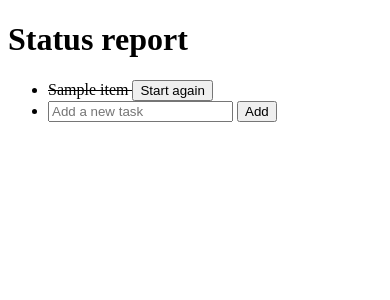
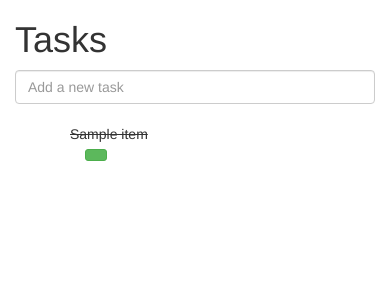
Before and after one commit to gtklocker/django-todo, a Django app: template todo/templates/index.html in a window 390 px wide. Shown: the top 300 px of the page. Run offline with Django 3.2, Linux system fonts and the light colour scheme; the template is opened without the code that fills it: values that come from a table or form of the project are taken from there, others are empty; tables that the repository leaves empty hold one stand-in row (values such as "Sample post"); some libraries are stand-ins or nearby versions.

Commit message:
Use bootstrap for templates

```diff
--- a/gtd/settings.py
+++ b/gtd/settings.py
@@ -37,6 +37,7 @@ INSTALLED_APPS = (
     #'django.contrib.sites',
     'django.contrib.admin',
     'django.contrib.staticfiles',
+    'bootstrap3',
     'todo'
 )
 
--- a/todo/templates/index.html
+++ b/todo/templates/index.html
@@ -3,9 +3,22 @@
     <head>
         <meta charset='utf-8'>
         <title>Status report</title>
+        {% load bootstrap3 %}
+        {% bootstrap_css %}
+        {% bootstrap_javascript %}
+
         <style>
-            li.completed {
+            li {
+                list-style: none;
+            }
+            li.completed > span {
                 text-decoration: line-through;
+            }
+            li.item {
+                margin: 5px 0;
+            }
+            li.item > span {
+                margin-top: 5px;
             }
             ul > li > form {
                 display: inline;
@@ -13,24 +26,34 @@
         </style>
     </head>
     <body>
-        <h1>Status report</h1>
-        <ul>
-        {% for item in items %}
-            <li class='{% if item.completed %}completed{% endif %}'>
-                {{ item.title }}
-                <form action='{% url 'todo.views.complete_item' item.id %}' method='post'>
+        <div class='container'>
+            {% bootstrap_messages %}
+            <h1>Tasks</h1>
+
+
+            <div class='row center-block'>
+                <form action='{% url 'todo.views.add_item' %}' method='post' class='form-inline'>
                     {% csrf_token %}
-                    <input type='submit' value='{% if item.completed %}Start again{% else %}Complete{% endif %}' />
+                    <div class='form-group'>
+                        <input type='text' name='title' placeholder='Add a new task' class='form-control' />
+                    </div>
                 </form>
-            </li>
-        {% endfor %}
-            <li>
-                <form action='{% url 'todo.views.add_item' %}' method='post'>
-                    {% csrf_token %}
-                    <input type='text' name='title' placeholder='Add a new task' />
-                    <input type='submit' value='Add' />
-                </form>
-            </li>
-        </ul>
+            </div>
+            <ul>
+            {% for item in items %}
+                <li class='item {% if item.completed %}completed{% endif %} row'>
+                    <span class='col-md-8'>{{ item.title }}</span>
+                    <div class='col-md-4'>
+                        <form action='{% url 'todo.views.complete_item' item.id %}' method='post' class='col-md-2'>
+                            {% csrf_token %}
+                            <button type='submit' class='btn btn-success btn-sm' />
+                                {% bootstrap_icon 'ok' %}
+                            </button>
+                        </form>
+                    </div>
+                </li>
+            {% endfor %}
+            </ul>
+        </div>
     </body>
 </html>
```
